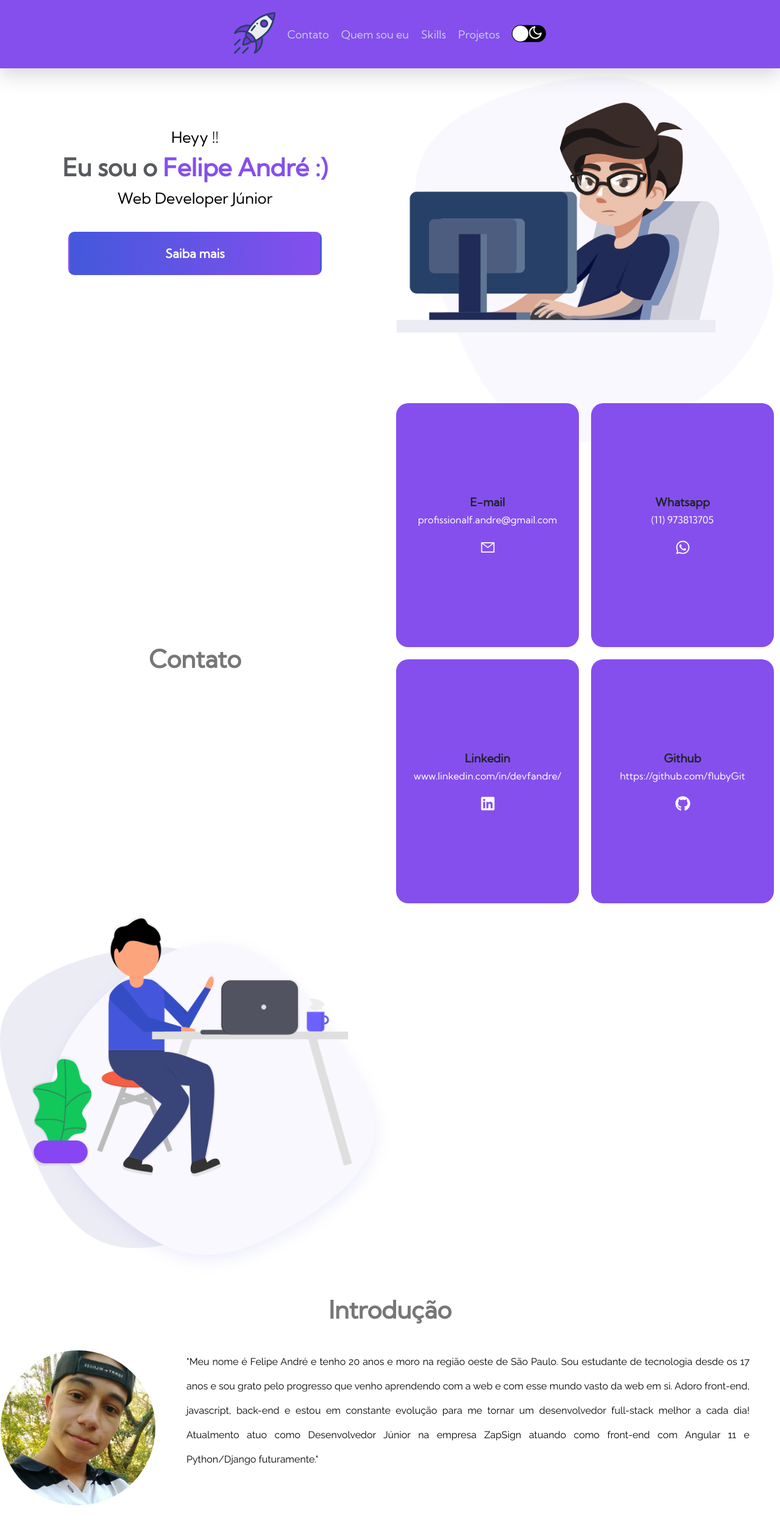
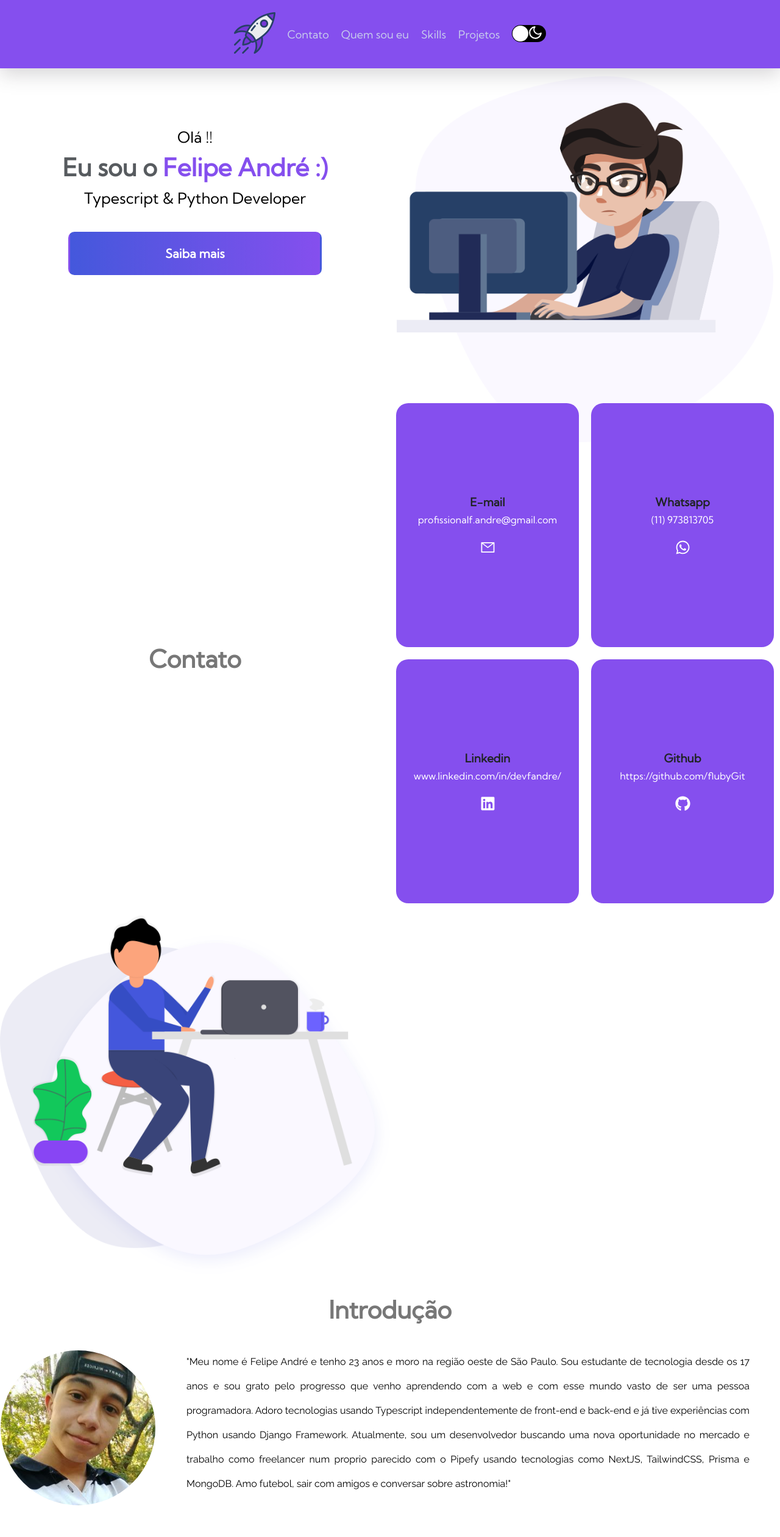
Before and after one commit to fandredev/old-portfolio, a React (Create React App) app: page / in a window 1280 px wide. Shown: the top 2520 px of the page at 61% size. Built offline with nearby package versions, Linux system fonts and the light colour scheme.

Commit message:
fix: fixing project

```diff
--- a/src/components/IntroduceMy/index.tsx
+++ b/src/components/IntroduceMy/index.tsx
@@ -51,14 +51,17 @@ export default function IntroduceMy(): JSX.Element {
           <img src={myPhoto} alt="Felipe André" />
         </i>
         <article>
-          &quot;Meu nome é Felipe André e tenho 20 anos e moro na região oeste
+          &quot;Meu nome é Felipe André e tenho 23 anos e moro na região oeste
           de São Paulo. Sou estudante de tecnologia desde os 17 anos e sou grato
           pelo progresso que venho aprendendo com a{" "}
-          <abbr title="World Wide Web">web</abbr> e com esse mundo vasto da web
-          em si. Adoro front-end, javascript, back-end e estou em constante
-          evolução para me tornar um desenvolvedor full-stack melhor a cada dia!
-          Atualmento atuo como Desenvolvedor Júnior na empresa ZapSign atuando
-          como front-end com Angular 11 e Python/Django futuramente.&quot;
+          <abbr title="World Wide Web">web</abbr> e com esse mundo vasto de ser
+          uma pessoa programadora. Adoro tecnologias usando Typescript
+          independentemente de front-end e back-end e já tive experiências com
+          Python usando Django Framework. Atualmente, sou um desenvolvedor
+          buscando uma nova oportunidade no mercado e trabalho como freelancer
+          num proprio parecido com o Pipefy usando tecnologias como NextJS,
+          TailwindCSS, Prisma e MongoDB. Amo futebol, sair com amigos e
+          conversar sobre astronomia!&quot;
         </article>
       </section>
     </section>
--- a/src/components/Main/index.tsx
+++ b/src/components/Main/index.tsx
@@ -7,14 +7,17 @@ export default function Main(): JSX.Element {
   return (
     <main>
       <section>
-        <span>Heyy !!</span>
+        <span>Olá !!</span>
         <h1>
           Eu sou o <span>Felipe André :)</span>
         </h1>
-        <span>Web Developer Júnior</span>
+        <span>Typescript & Python Developer</span>
       </section>
       <figure>
-        <img src={boyDeveloper} alt="" />
+        <img
+          src={boyDeveloper}
+          alt="Imagem de um menino digitando no computador"
+        />
       </figure>
       <div>
         <button type="button">
--- a/src/components/Skills/index.tsx
+++ b/src/components/Skills/index.tsx
@@ -1,9 +1,9 @@
 import React from "react";
 import { BsBootstrap } from "react-icons/bs";
-import { DiCss3Full, DiJavascript1 } from "react-icons/di";
+import { DiCss3Full } from "react-icons/di";
 import { FaDocker, FaGithub, FaNode, FaReact, FaSass } from "react-icons/fa";
 import { ImHtmlFive } from "react-icons/im";
-import { SiAngular, SiTypescript } from "react-icons/si";
+import { SiAngular, SiNextDotJs, SiTypescript } from "react-icons/si";
 import atom from "../../assets/images/icons/atom.png";
 import paperPlane from "../../assets/images/icons/plane.png";
 import Card from "../../components/Card";
@@ -17,9 +17,8 @@ export default function Skills(): JSX.Element {
     HTML5,
     Sass,
     CSS3,
-    Javascript,
     Typescript,
-    ReactJS,
+    NextJS,
     ReactNative,
     NodeJS,
     Docker,
@@ -31,10 +30,9 @@ export default function Skills(): JSX.Element {
     CSS3Desc,
     SASSDesc,
     BootstrapDesc,
-    JavascriptDesc,
     TypescriptDesc,
     NodeJSDesc,
-    ReactJSDesc,
+    NextJSDesc,
     ReactNativeDesc,
     GitDesc,
     DockerDesc,
@@ -61,17 +59,14 @@ export default function Skills(): JSX.Element {
         <Card url="" title={Bootstrap} description={BootstrapDesc}>
           <BsBootstrap size={25} />
         </Card>
-        <Card url="" title={Javascript} description={JavascriptDesc}>
-          <DiJavascript1 size={25} />
-        </Card>
         <Card url="" title={Typescript} description={TypescriptDesc}>
           <SiTypescript size={25} />
         </Card>
         <Card url="" title={NodeJS} description={NodeJSDesc}>
           <FaNode size={25} />
         </Card>
-        <Card url="" title={ReactJS} description={ReactJSDesc}>
-          <FaReact size={25} />
+        <Card url="" title={NextJS} description={NextJSDesc}>
+          <SiNextDotJs size={25} />
         </Card>
         <Card url="" title={ReactNative} description={ReactNativeDesc}>
           <FaReact size={25} />
@@ -79,8 +74,7 @@ export default function Skills(): JSX.Element {
         <Card
           url=""
           title={Angular}
-          description="Utilizo diariamente para SPAs,
-          ótima tecnogia com suporte nativo a typescript. RxJS é o conceito de programação reativa muito presente no framework."
+          description="Utilizei em projetos e empresas anteriores. Utilizava angular 9 e as versões mais recentes do angular não consegui ver ainda como estão. Pretendo fazer um projetinho recente para ver como ainda estão as coisas no Angular, mas, já tive experiência anteriormente de 3 anos de uso"
         >
           <SiAngular size={25} color="#fff" />
         </Card>
--- a/src/components/Study/index.tsx
+++ b/src/components/Study/index.tsx
@@ -1,18 +1,18 @@
 import React from "react";
-import { SiNextDotJs, SiPython } from "react-icons/si";
+import { SiPython, SiTailwindcss } from "react-icons/si";
 import Techs, { DescTechs } from "../../enums";
 import Card from "../Card";
 import "./styled.scss";
 
 export default function Study(): JSX.Element {
-  const { PythonDjango, NextJS } = Techs;
-  const { PythonDjangoDesc, NextJSDesc } = DescTechs;
+  const { PythonDjango, TailwindCSS } = Techs;
+  const { PythonDjangoDesc, TailwindCSSDesc } = DescTechs;
   return (
     <>
       <h2 id="skills">O que estou estudando?</h2>
       <div id="study">
-        <Card title={NextJS} description={NextJSDesc}>
-          <SiNextDotJs size={25} />
+        <Card title={TailwindCSS} description={TailwindCSSDesc}>
+          <SiTailwindcss size={25} />
         </Card>
         <Card title={PythonDjango} description={PythonDjangoDesc}>
           <SiPython size={25} />
--- a/src/enums/index.ts
+++ b/src/enums/index.ts
@@ -10,24 +10,23 @@ enum Techs {
   Javascript = "Javascript",
   Typescript = "Typescript",
   NodeJS = "NodeJS",
-  ReactJS = "ReactJS",
   ReactNative = "React Native",
   GitGitHub = "Git/Github",
   PythonDjango = "Python/Django",
+  TailwindCSS = "TailwindCSS",
 }
 export enum DescTechs {
   HTML5Desc = "Utilizo diariamente para deixar estrutura e SEO de uma maneira correta.",
   CSS3Desc = "Utilizo diariamente para deixar meus projetos com um carinha mais bonita.",
   SASSDesc = "O dinamismo que o SASS traz faz com que eu o utilize muito em meus projetos pessoais.",
   BootstrapDesc = "Utilizo bastante quando quero algo mais depressa, por mais que ainda utilize muito o SASS e CSS puro.",
-  JavascriptDesc = "A linguagem de programação que me fez apaixonar pela area. Javascript é tudo de bom! <3",
-  TypescriptDesc = "Venho utilizando muito atualmente junto com Next.JS e React.JS. Tipar as coisas é muito importante =).",
+  TypescriptDesc = "Venho utilizando muito atualmente junto com NextJSTipar as coisas é muito importante e uso hoje no meu dia a dia.",
   NodeJSDesc = "Utilizo node frequentemente juntamente com o express para criação de API's básicas para complemento com o front-end.",
-  ReactJSDesc = "O que mais venho utilizando recentemente. Não tem um projeto front-end que eu inicie que ele não esteja no meio.",
-  NextJSDesc = "Meus estudos com o framework estão iniciando agora. Estou adorando usar ele até o momento, mas, ainda em estudo.",
-  ReactNativeDesc = "Outro que venho utilizando recentemente, inclusive eu trabalho atualmente com a tecnologia. Mobile e Web com React é demais!!",
-  GitDesc = "Utilizo diariamente para networking, pesquisa de bibliotecas, armazenamento de projetos pessoais e etc...",
-  DockerDesc = "Comecei a utilizar recentemente e estou curtindo a ideia de utilizar containers para as aplicações.",
-  PythonDjangoDesc = "Estou estudando a linguagem recentemente e pretendo usar o framework 'Django' para back-end.",
+  NextJSDesc = "O que mais estudo e utilizo atualmente. NextJS é a tecnologia front-end que mais me divirto em utilizar.",
+  ReactNativeDesc = "Tive algumas experiências com React Native a um tempo, mas, não é algo que mais estou vendo hoje em dia. Mas, adorei usá-lo por um tempo juntamente com o Expo no meu celular e Android Studio",
+  GitDesc = "Utilizo diariamente para networking, pesquisa de bibliotecas, armazenamento de projetos pessoais e etc. Também tenho conhecimento de workflows para CI/CD usando Github Actions.",
+  DockerDesc = "Tive noções básicas anteriormente, mas, não é algo que estou utilizando atualmente. Mas, é uma tecnologia incrível e que gostaria muito de voltar a estudar.",
+  PythonDjangoDesc = "Trabalhei anteriormente por 3 anos usando Django e Python. Foi uma experiência incrível e que me fez crescer muito como programador.",
+  TailwindCSSDesc = "Estou estudando atualmente e gostando muito. No começo achei que não iria gostar por parecer CSS inline, porém, agora estou gostando pela rapidez de criar CSS e customizar com o que gostaria pro meu projeto/design.",
 }
 export default Techs;
```
Also changed, not shown: package.json (+3 -5 lines), public/index.html (+4 -4 lines), 2 other files (tests, documents, lock files or other folders).
